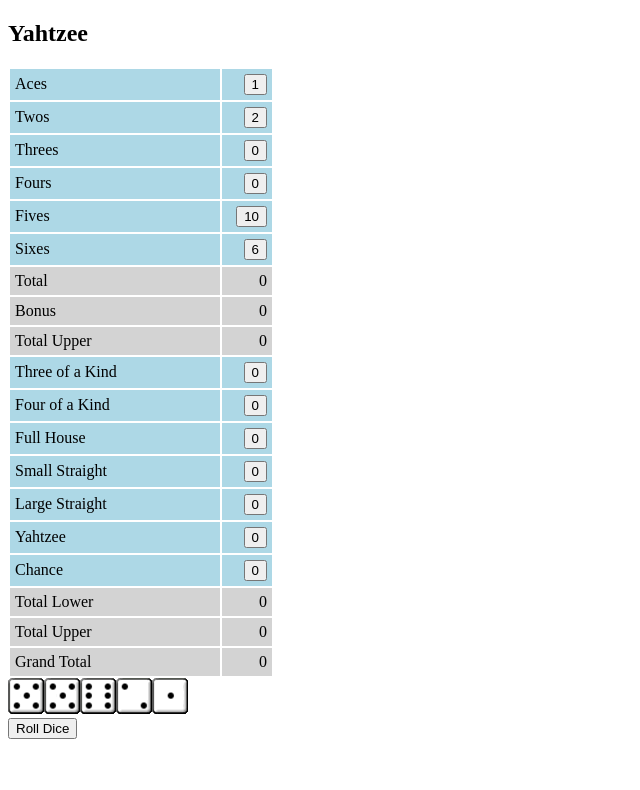
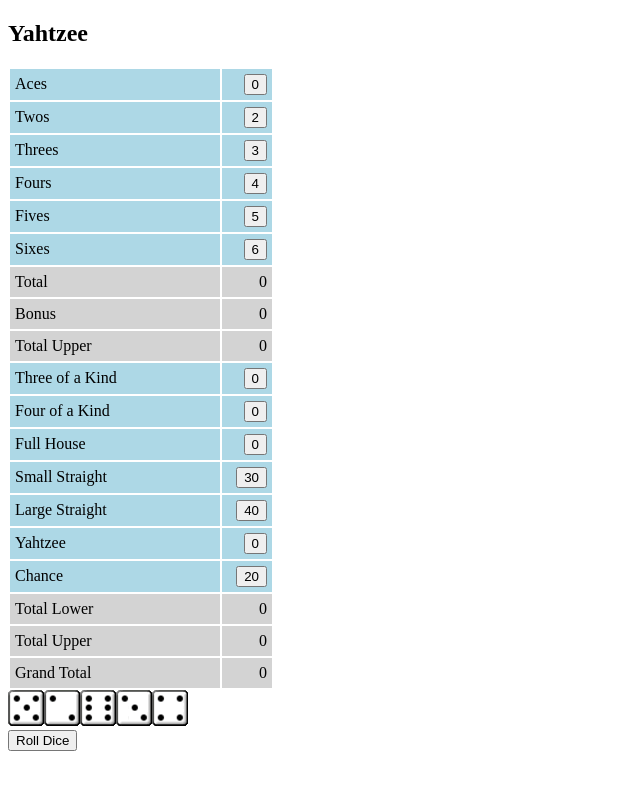
Before and after one commit to FelixHx/angularyahtzee, an Angular app: page / in a window 1280 px wide. Shown: the top 790 px of the page, without its empty margins (0-640 px from the left). Built offline with nearby package versions, Linux system fonts and the light colour scheme.

Commit message:
Alle Bewertungen, nicht schön aber funzt

```diff
--- a/src/app/kniffel/kniffel.component.scss
+++ b/src/app/kniffel/kniffel.component.scss
@@ -5,6 +5,7 @@
 
 td {
     padding: 5px;
+    height: 20px
 }
 
 .sum-title-cell, .sum-point-cell {
--- a/src/app/kniffel/kniffel.component.ts
+++ b/src/app/kniffel/kniffel.component.ts
@@ -19,8 +19,22 @@
     this.fields = this.kniffelApiService.getAll();
   };
 
+
   points(fieldId:string, dices:number[]) : number{
     var sum = 0;
+    var histogramm = [0,0,0,0,0,0];
+
+    dices.forEach(function (value){
+      histogramm[value-1] ++;
+    })
+
+    var maxHist=Math.max.apply(null, histogramm);
+    var minHist=Math.min.apply(null, histogramm);
+
+    //histogramm.forEach( function (value){
+    //  console.log(value);
+    //})
+
     dices.forEach(function (value){
       if (fieldId=="1" && value==1) sum += value;
       if (fieldId=="2" && value==2) sum += value;
@@ -28,11 +42,23 @@
       if (fieldId=="4" && value==4) sum += value;
       if (fieldId=="5" && value==5) sum += value;
       if (fieldId=="6" && value==6) sum += value;
+      if (fieldId=="3K" && maxHist>=3) sum += value;
+      if (fieldId=="4K" && maxHist>=4) sum += value;
+      if (fieldId=="FH" && maxHist>=3 && (histogramm.includes(3)&& histogramm.includes(2)||maxHist==5)) sum += value;
+      if (fieldId=="SS" &&
+        (
+          (histogramm[0]>0 && histogramm[1]>0 && histogramm[2]>0 && histogramm[3]>0) ||
+          (histogramm[1]>0 && histogramm[2]>0 && histogramm[3]>0 && histogramm[4]>0) ||
+          (histogramm[2]>0 && histogramm[3]>0 && histogramm[4]>0 && histogramm[5]>0)
+        )) sum = 30;
+        if (fieldId=="LS" && maxHist==1 && histogramm[0]+histogramm[5]==1) sum = 40;
+        if (fieldId=="Y" && maxHist==5) sum = 50;
+      if (fieldId=="CH") sum += value;
     })
     return sum;
   }
 
-  dices : number[] = [5,5,6,2,1];
+  dices : number[] = [5,2,6,3,4];
 
   rollDice():void {
     this.kniffelApiService.getAll();
@@ -45,8 +71,6 @@
       Math.floor((Math.random() * 6) + 1),
       Math.floor((Math.random() * 6) + 1),
     ];
-    console.log(this.points("6", this.dices));
+    //console.log(this.points("6", this.dices));
   };
-
-
 };
```
